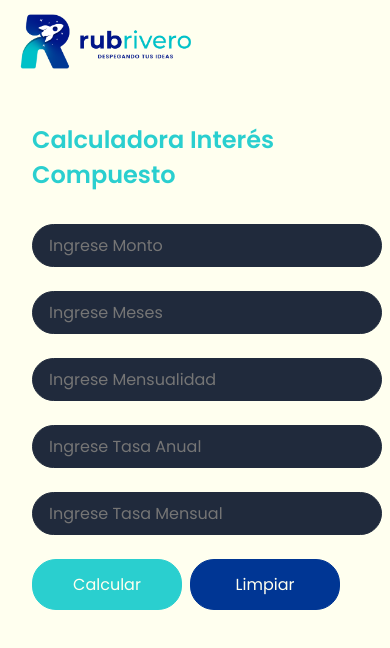
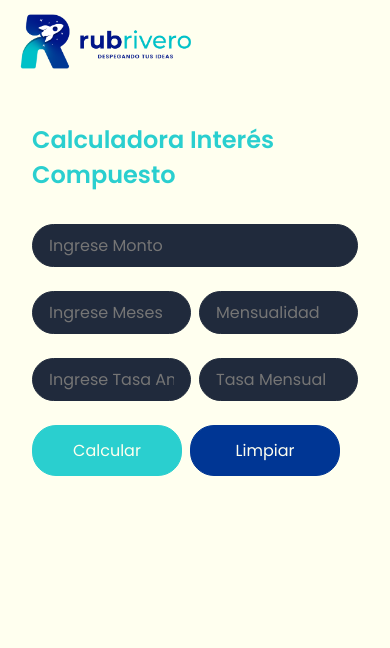
Before and after one commit to rubcode/react-interest, a React (Create React App) app: page / in a window 390 px wide. Shown: the top 648 px of the page. Built offline with nearby package versions, Linux system fonts and the light colour scheme.

Commit message:
Responsive Design 2

```diff
--- a/src/Components/form.js
+++ b/src/Components/form.js
@@ -14,10 +14,13 @@ const FormStyled = styled.form`
 
     .box{
         display: flex;
-        align-items: flex-start;
+        align-items: center;
         justify-content: flex-start;
         gap: .5rem;
         width: 100%;
+    }
+    .box .col-2{
+        width: 50%;
     }
 
 `
@@ -67,16 +70,20 @@ function Form({amount,months,monthly,annualRate,monthlyRate,setAmount,setMonths,
                 <InputText type='text' name='amount' placeholder='Ingrese Monto' value={amount} onChange={handlerAmount}/>
             </div>
             <div className='box'>
-                <InputText type='text' name='months' placeholder='Ingrese Meses' value={months} onChange={handlerMonth}/>
+                <div className='col-2'>
+                    <InputText type='text' name='months' placeholder='Ingrese Meses' value={months} onChange={handlerMonth}/>
+                </div>
+                <div className='col-2'>
+                    <InputText type='text' name='monthly' placeholder='Mensualidad' value={monthly} readOnly/>
+                </div>
             </div>
             <div className='box'>
-                <InputText type='text' name='monthly' placeholder='Ingrese Mensualidad' value={monthly} readOnly/>
-            </div>
-            <div className='box'>
-                <InputText type='text' name='annualRate' placeholder='Ingrese Tasa Anual' value={annualRate} onChange={handlerAnnualRate}/>
-            </div>
-            <div className='box'>
-                <InputText type='text' name='monthlyRate' placeholder='Ingrese Tasa Mensual' value={monthlyRate} readOnly/>
+                <div className='col-2'>
+                    <InputText type='text' name='annualRate' placeholder='Ingrese Tasa Anual' value={annualRate} onChange={handlerAnnualRate}/>
+                </div>
+                <div className='col-2'>
+                    <InputText type='text' name='monthlyRate' placeholder='Tasa Mensual' value={monthlyRate} readOnly/>
+                </div>
             </div>
             <div className='box'>
                 <Button text="Calcular" type="submit"></Button>
--- a/src/Components/input-text.js
+++ b/src/Components/input-text.js
@@ -9,6 +9,7 @@ const InputText = styled.input`
     border-radius: 1.5rem;
     font: var(--bodyRegular);
     flex: 1;
+    width: 100%;
 `
 
 
```
